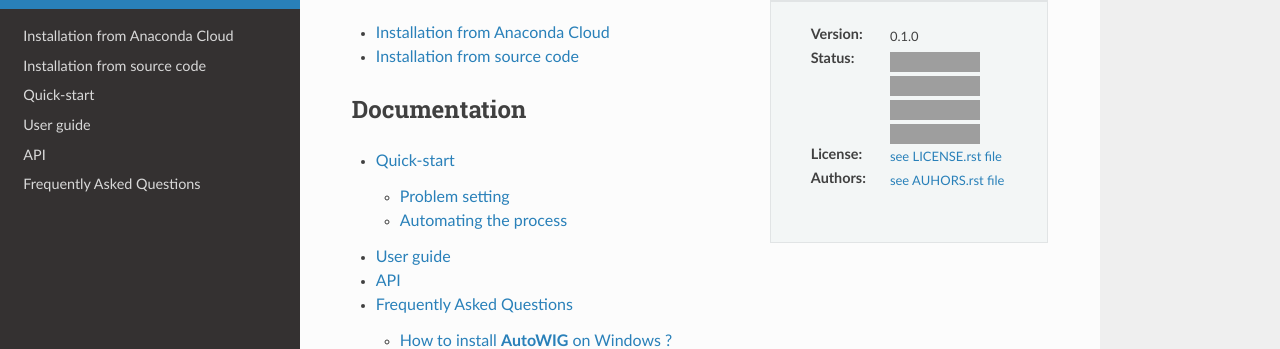
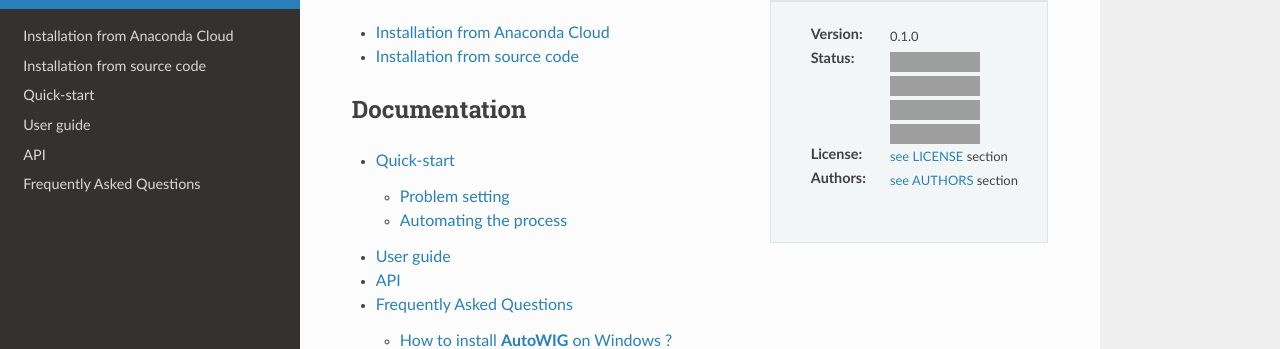
Before and after one commit to StatisKit/AutoWIG, a Sphinx documentation site: the page built from doc/index.rst, in a window 1280 px wide and 900 px high, scrolled down 435 px, cut to the strip 109-458 px from the top of the window. Built offline with Sphinx 7.4.7 and the Read the Docs theme 2.0.0, drawn with Linux system fonts in a browser that asks for light colours; pages that are not in the unit, such as notebooks, are missing from menus; some of the changed lines change nothing that is shown; grey boxes are pictures that could not be loaded.

Commit message:
Update index.rst

```diff
--- a/doc/index.rst
+++ b/doc/index.rst
@@ -51,3 +51,11 @@
     |LICENSELINK| is a LGPL compatible license.
 
 .. _LICENSELINK : license.html
+
+.. |LICENSE| replace:: see `LICENSE`_ section
+
+.. _LICENSE : LICENSE.rst
+
+.. |AUTHORS| replace:: see `AUTHORS`_ section
+
+.. _AUTHORS : AUTHORS.rst
```
